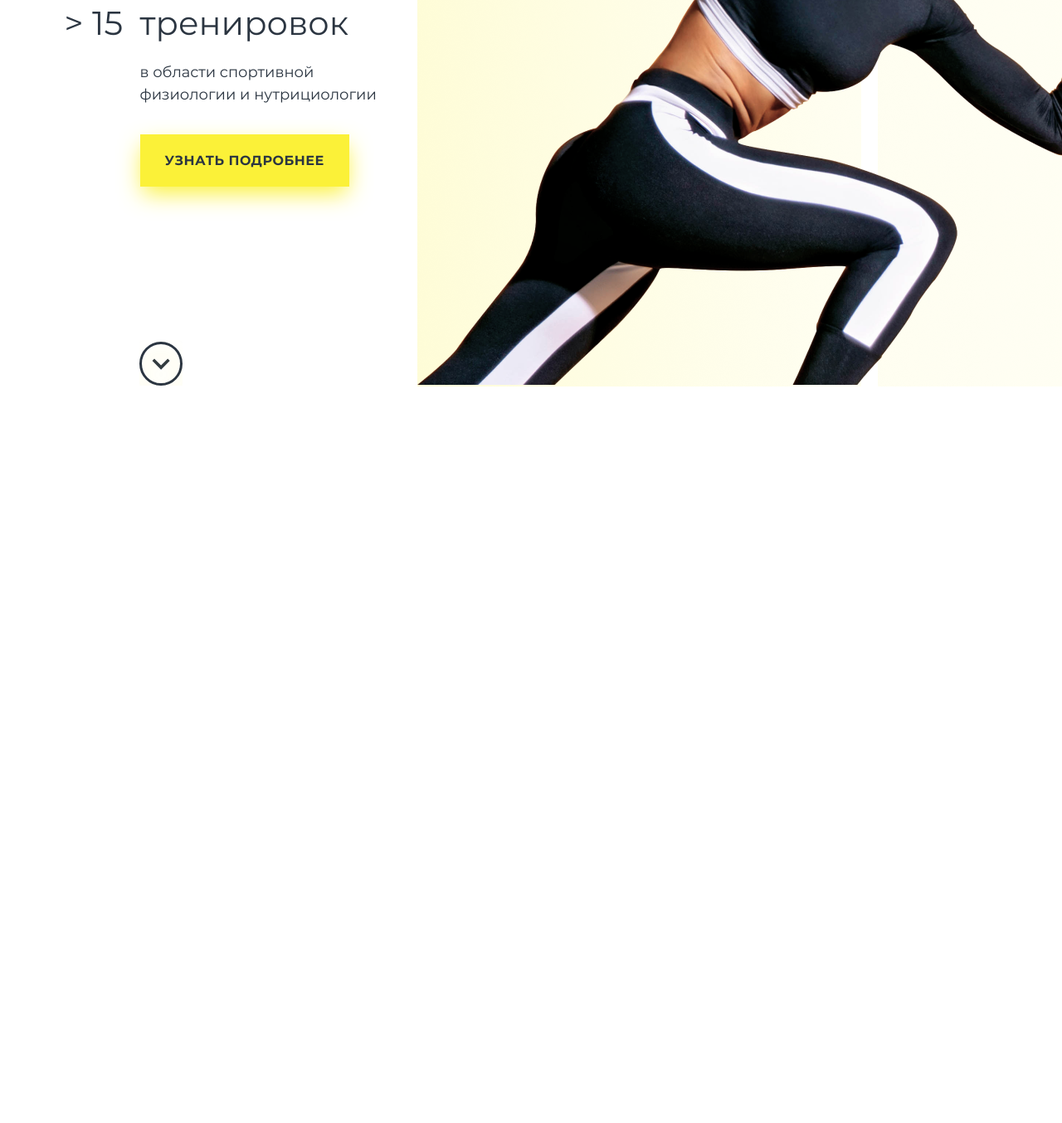
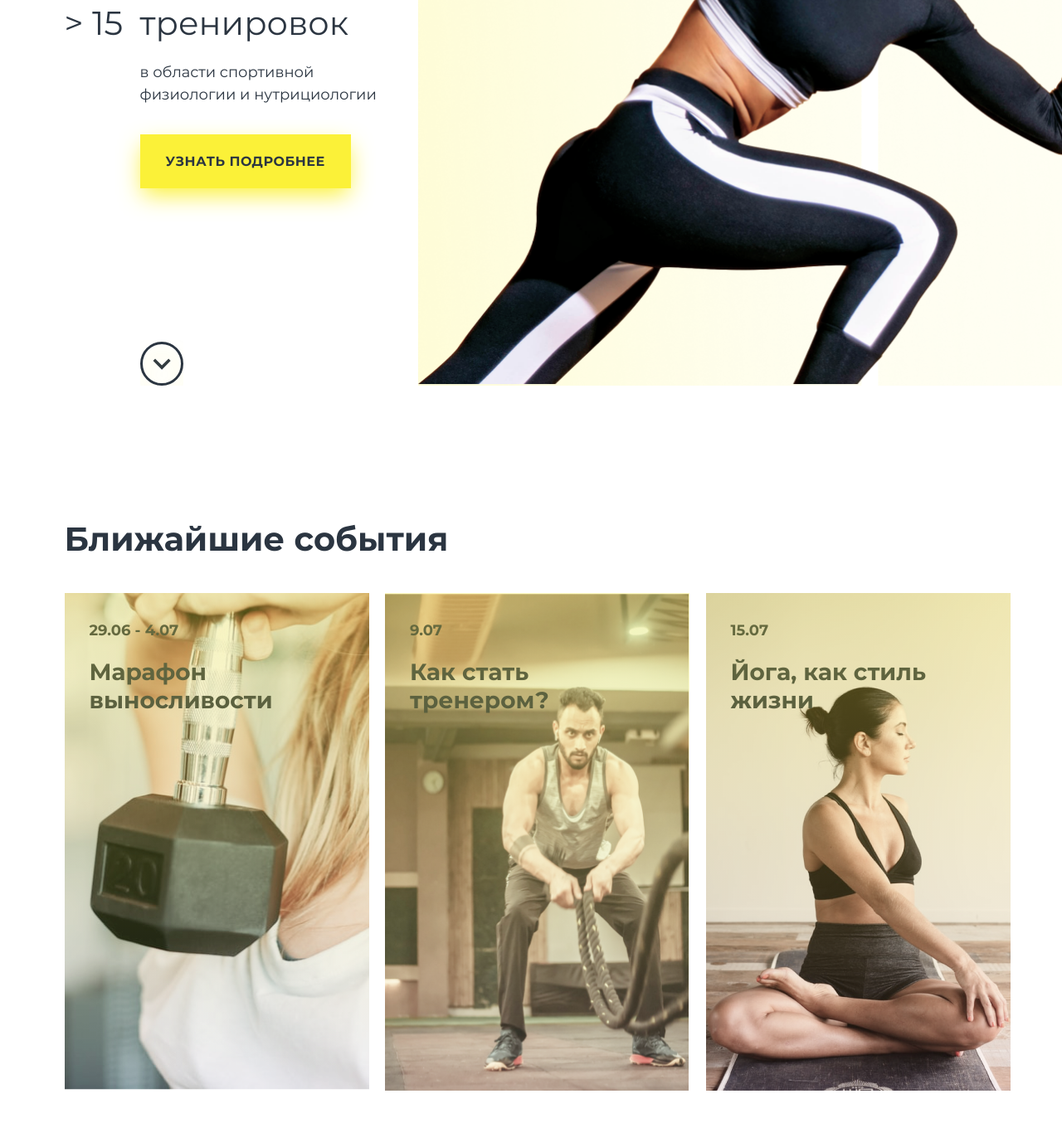
Before and after one commit to MrBIOsh/Module01_Diplom, a plain HTML site: page index.html in a window 1280 px wide. Shown: the part 494-1848 px from the top of the page at 83% size. Before the commit the page ends 1010 px from the top, so only its background shows below. Drawn offline with Linux system fonts and the light colour scheme.

Commit message:
Add main section 1

```diff
--- a/css/main.css
+++ b/css/main.css
@@ -16,6 +16,16 @@ body {
     font-family: 'Montserrat';
 }
 
+p, h1, h2, h3 {
+    color: #2B3541;
+    padding: 0;
+    margin: 0;
+}
+
+a {
+    color: #2B3541;
+}
+
 .wrap {
     max-width: 1920px;
     padding-left: 52.6px;
@@ -26,7 +36,8 @@ body {
 .container {
     max-width: 1140px;
     padding-left: 15px;
-    padding-right: 15px;
+    /*padding-right: 15px;*/
+    margin: 0 auto;
 }
 
 .header-item {
@@ -108,7 +119,11 @@ body {
     background-size: contain;
     background-position: right center;
     margin: 0 auto;
-    margin-bottom: 50px;
+    margin-bottom: 162px;
+}
+
+.bg > .container {
+    margin: 0;
 }
 
 .bg-text {
@@ -121,39 +136,33 @@ body {
     text-transform: uppercase;
     font-size: 48px;
     font-weight: 700;
-    margin: 0;
-    padding: 0;
     line-height: 1.25;
     letter-spacing: 1.5px;
     margin-bottom: 44px;
 }
 
-.bg-text h3 {
+.bg-text h2 {
     font-size: 40px;
     font-weight: 400;
-    margin: 0;
-    padding: 0;
     margin-bottom: 23px;
 }
 
-.bg-text h3 > span {
+.bg-text h2 > span {
     padding-right: 10px
 }
 
 .bg-description {
     width: 297px;
-    margin: 0px;
     margin-left: 91px;
-    padding-bottom: 263px;
+    padding-bottom: 261px;
     position: relative;
 }
 
 .bg-description p {
     font-size: 18px;
     font-weight: 400;
-    margin: 0;
     line-height: 1.5;
-    margin-bottom: 57px;
+    margin-bottom: 58px;
 }
 
 .bg-description a {
@@ -163,13 +172,68 @@ body {
     text-decoration: none;
     text-transform: uppercase;
     background-color: #FBF138;
-    padding: 22px 30px;
+    padding: 23px 31px;
     letter-spacing: 0.5px;
     box-shadow: 0px 11px 28px -3px #fbf138;
 }
 
 .button-down {
     position: absolute;
-    bottom: 1px;
-    left: -1px;
+    bottom: 0px;
+    left: 0px;
 }
+
+h3 {
+    font-size: 40px;
+    font-weight: 700;
+    margin-bottom: 42px;
+}
+
+.edvents-box {
+    display: flex;
+    height: 600px;
+    justify-content: space-between;
+    margin-bottom: 150px;
+}
+
+.box-item {
+    position: relative;
+    width: 367px;
+    height: 100%;
+}
+
+.item-gradient {
+    position: absolute;
+    background: linear-gradient(180deg, #FBF138 0%, rgba(253, 249, 182, 0) 100%);
+    opacity: 0.3;
+}
+
+.item-1 {
+    background-image: url(../files/@1x/maraphon.png);
+    background-size: cover;
+}
+
+.item-2 {
+    background-image: url(../files/@1x/Vebinar\ 1.png);
+    background-size: cover;
+}
+
+.item-3 {
+    background-image: url(../files/@1x/Vebinar\ 2.png);
+    background-size: cover;
+}
+
+.box-text {
+    width: 260px;
+    font-size: 28px;
+    font-weight: 700;
+    margin-left: 30px;
+    line-height: 1.2;
+}
+
+.box-text span {
+    display: block;
+    font-size: 18px;
+    margin-top: 35px;
+    margin-bottom: 22px;
+}
--- a/index.html
+++ b/index.html
@@ -35,9 +35,9 @@
                         <h1 class="bg-text-title">
                             онлайн тренировки любой сложности
                         </h1>
-                        <h3>
+                        <h2>
                             <span>> 15</span>
-                            тренировок</h3>
+                            тренировок</h2>
                         <div class="bg-description">
                             <p>в области спортивной физиологии и нутрициологии</p>
                             <a href="#" class="bg-button">Узнать подробнее</a>
@@ -48,5 +48,36 @@
             </div>
         </div>
     </header>
+
+    <main>
+        <section class="edvents">
+            <div class="container">
+                <h3>Ближайшие события</h3>
+                <div class="edvents-box">
+                    <div class="box-item item-1">
+                        <div class="box-item item-gradient"></div>
+                        <p class="box-text">
+                            <span>29.06 - 4.07</span>
+                            Марафон выносливости
+                        </p>
+                    </div>
+                    <div class="box-item item-2">
+                        <div class="box-item item-gradient"></div>
+                            <p class="box-text">
+                                <span>9.07</span>
+                                Как стать тренером?
+                            </p>
+                    </div>
+                    <div class="box-item item-3">
+                        <div class="box-item item-gradient"></div>
+                        <p class="box-text">
+                            <span>15.07</span>
+                            Йога, как стиль жизни
+                        </p>
+                    </div>
+                </div>
+            </div>
+        </section>
+    </main>
 </body>
 </html>
```
